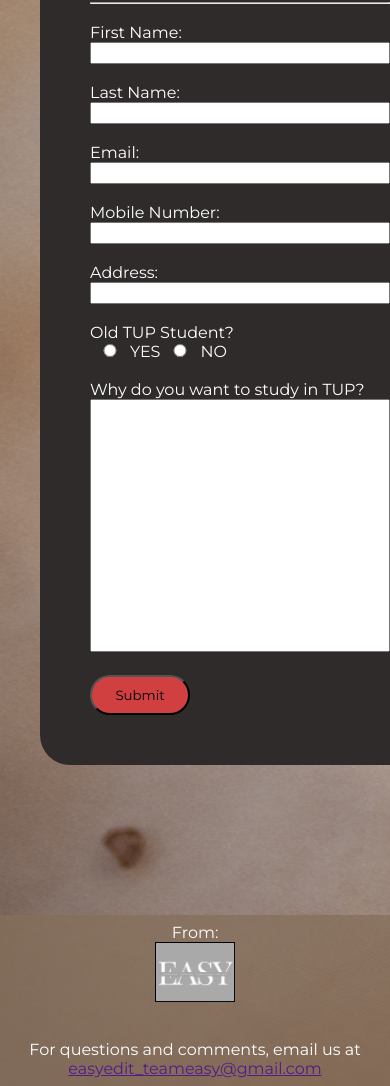
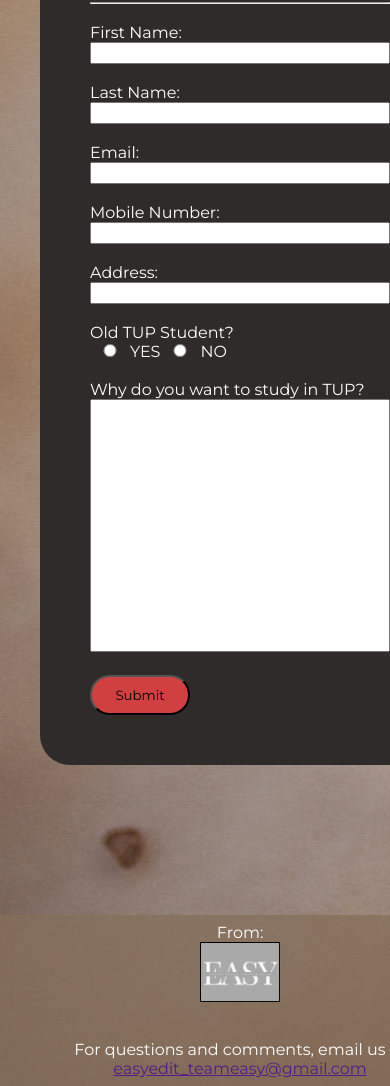
Before and after one commit to Yaosquared/cpet12l-finals-website-complete-, a Next.js app in the folder tupc-regform/: page / in a window 390 px wide. Shown: the part 334-1420 px from the top of the page. Built offline with nearby package versions, Linux system fonts and the light colour scheme.

Commit message:
Update Footer.module.css

```diff
--- a/tupc-regform/components/FooterSection/Footer.module.css
+++ b/tupc-regform/components/FooterSection/Footer.module.css
@@ -16,6 +16,7 @@
     display: flex;
     flex-direction: column;
     align-items: center;
+    width: 480px;
   }
 
   .container img {
```
